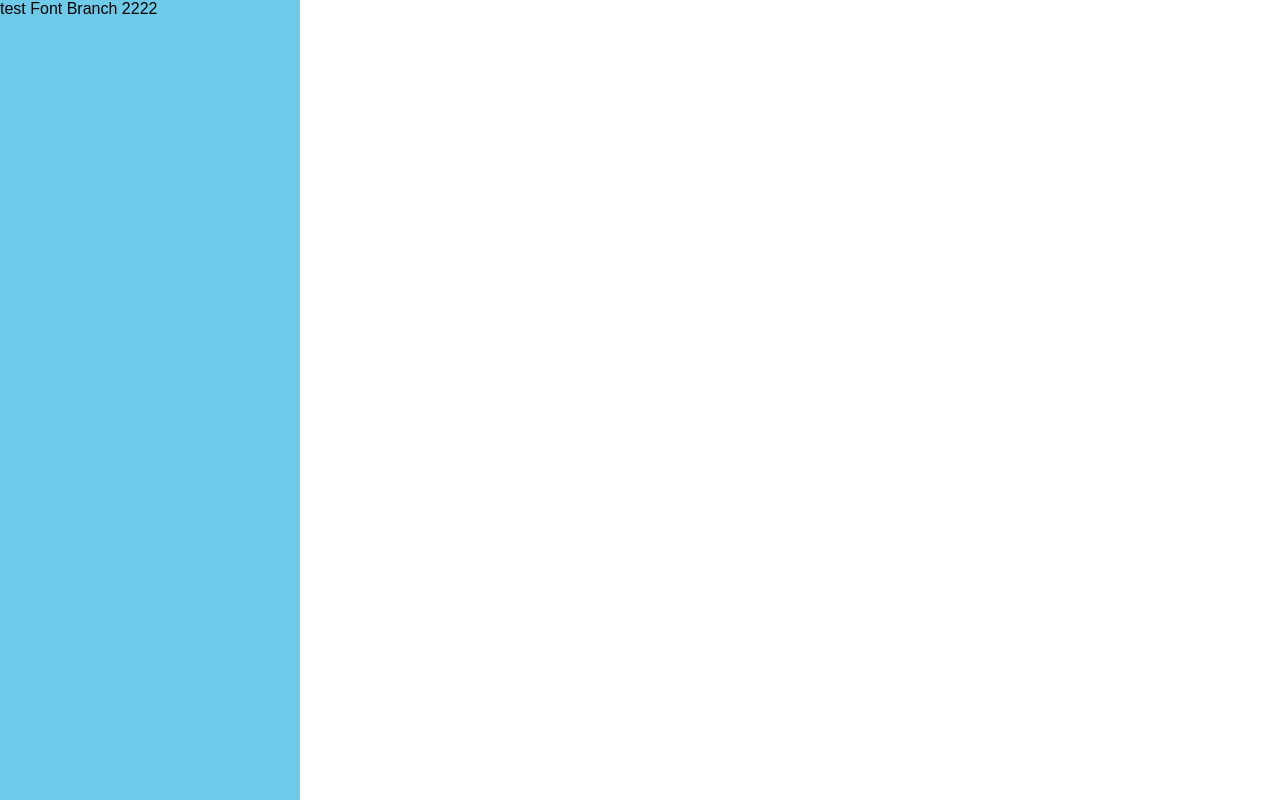
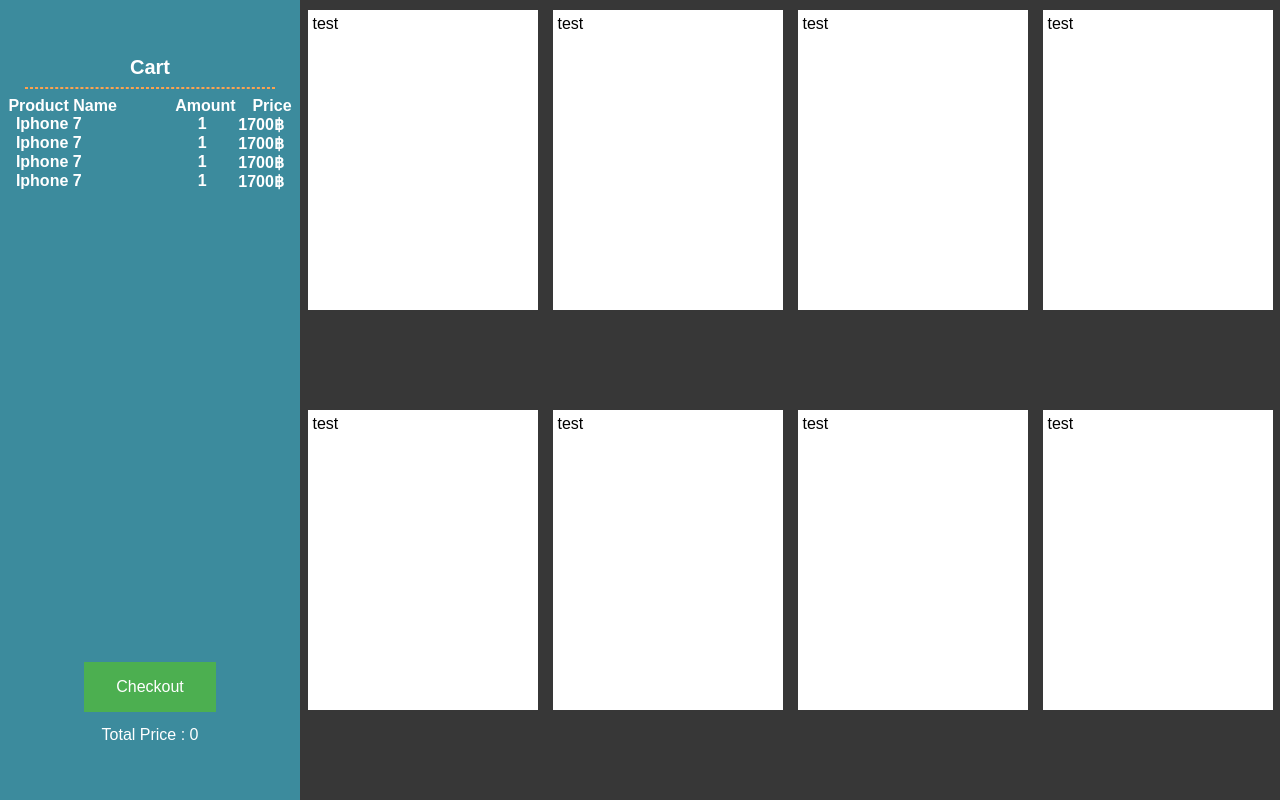
Before and after one commit to thanawatpinya/NF_Shop_2017, a React (Create React App) app: page / in a window 1280 px wide. Built offline with nearby package versions, Linux system fonts and the light colour scheme.

Commit message:
OHM-Sidebar

```diff
--- a/src/Csshome.css
+++ b/src/Csshome.css
@@ -1,7 +1,105 @@
-#cut{
+body{
+  display: flex;
+}
+#sidebar{
   width: 300px;
-  height: 100%;
-  position: absolute;
-  background-color: rgb(109, 202, 232);
+  height: 100vh;
+  position: sticky;
+  background-color: rgba(60, 139, 157, 1);
+  position:relative;
+  /*border-right: 2px solid;
+  border-right-style: dashed;
+  border-right-color: rgb(254, 162, 77);
+  border-left-width:1px;*/
+}
+.flex-container{
+  display: flex;
+  justify-content: center;
+  background-color: rgb(55, 55, 55);
+}
+
+.flex-wrap{
+  display: -ms-flexbox;
+  display: flex;
+  -ms-flex-pack: center;
+  justify-content: space-around;
+  flex-wrap: wrap;
+  flex: 1;
+  height: 100vh;
+overflow-y: scroll;
+  /* width: 1000px; */
+  /* flex: 1; */
+}
+.flex-item{
+  /*background: tomato;*/
+  background: white;
+  padding: 5px;
+  width: 230px;
+  height: 300px;
+  margin-top: 10px;
+}
+#cartlist{
+  display: flex;
+  flex-direction:column;
+  height: 450px;
+  color: white;
+  font-weight: bold;
+}
+#in-cartlist{
+  display: flex;
+  justify-content: space-around;
+}
+#name-item{
+  width: 150px;
+}
+.sidebar-col{
+  display: flex;
+  flex-direction:column;
+  justify-content: space-around;
+}
+#button{
 
 }
+.button {
+  background-color: #4CAF50; /* Green */
+  border: none;
+  color: white;
+  padding: 16px 32px;
+  text-align: center;
+  text-decoration: none;
+  display: inline-block;
+  font-size: 16px;
+  margin: 4px 2px;
+  -webkit-transition-duration: 0.2s; /* Safari */
+  transition-duration: 0.2s;
+  cursor: pointer;
+}
+.button-hover:hover {
+  background-color: white;
+  color: black;
+  border: 1px solid #4CAF50;
+}
+.checkoutset{
+  display: flex;
+  flex-direction:column;
+  align-items: center;
+  color: white;
+}
+#total-content{
+  margin-top: 10px;
+}
+#cartfont{
+  font-size: 20px;
+  font-weight: bolder;
+}
+#cart-div{
+  text-align: center;
+}
+.hrwidth{
+  border-color: rgb(254, 162, 77);
+  border-style: dashed;
+  width: 250px;
+}
+.set-text-white{
+  color: white;
+}
--- a/src/Home.js
+++ b/src/Home.js
@@ -1,16 +1,81 @@
-import React, { Component } from 'react';
+import React, {Component} from 'react';
 import './Csshome.css'
 
 class Home extends Component {
   render() {
     return (
-      <div>
-        <div id="cut">
-          test Font Branch 2222
+      <div className="flex-container">
+        <div className="sidebar-col" id="sidebar">
+          <div>
+            <div id="cart-div">
+              <label id="cartfont" className="set-text-white">Cart</label>
+            </div>
+            <hr className="hrwidth"/>
+            <div id="cartlist">
+              <div id="in-cartlist">
+                <label id="name-item">Product Name</label>
+                <label>Amount</label>
+                <label>Price</label>
+              </div>
+              <div id="in-cartlist">
+                <label id="name-item">Iphone 7</label>
+                <label>1</label>
+                <label>1700฿</label>
+              </div>
+              <div id="in-cartlist">
+                <label id="name-item">Iphone 7</label>
+                <label>1</label>
+                <label>1700฿</label>
+              </div>
+              <div id="in-cartlist">
+                <label id="name-item">Iphone 7</label>
+                <label>1</label>
+                <label>1700฿</label>
+              </div>
+              <div id="in-cartlist">
+                <label id="name-item">Iphone 7</label>
+                <label>1</label>
+                <label>1700฿</label>
+              </div>
+            </div>
+          </div>
+          <div className="checkoutset">
+            <div id="button">
+              <button className="button button-hover">Checkout</button>
+            </div>
+            <div id="total-content">
+              <label>Total Price : </label><label>0 </label>
+            </div>
+          </div>
+        </div>
+        <div className="flex-wrap">
+          <div className="flex-item">
+            test
+          </div>
+          <div className="flex-item">
+            test
+          </div>
+          <div className="flex-item">
+            test
+          </div>
+          <div className="flex-item">
+            test
+          </div>
+          <div className="flex-item">
+            test
+          </div>
+          <div className="flex-item">
+            test
+          </div>
+          <div className="flex-item">
+            test
+          </div>
+          <div className="flex-item">
+            test
+          </div>
         </div>
       </div>
     );
   }
 }
-
 export default Home;
--- a/src/index.css
+++ b/src/index.css
@@ -3,3 +3,7 @@ body {
   padding: 0;
   font-family: sans-serif;
 }
+
+* {
+  box-sizing: border-box;
+}
```
